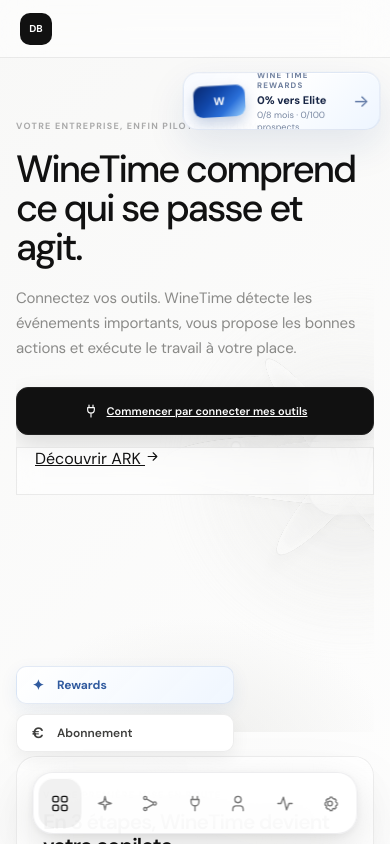
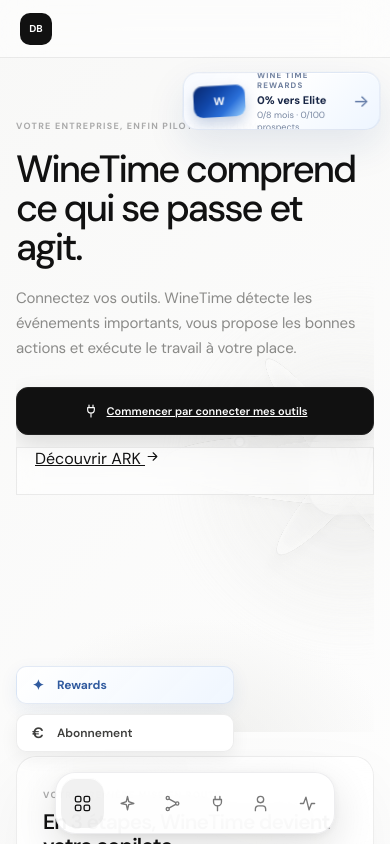
Before and after one commit to dreamsbuilding3-afk/Orbit, a Next.js app: page / in a window 390 px wide. Shown: the top 844 px of the page. Built offline with nearby package versions, Linux system fonts and the light colour scheme; no server answers.

Commit message:
fix: make mobile navigation a six-item compact dock

```diff
--- a/app/mobile-polish.css
+++ b/app/mobile-polish.css
@@ -1,5 +1,7 @@
 /* WineTime mobile navigation + floating Rewards preview */
 @media (max-width: 760px) {
+  .app-shell { padding-bottom: 28px !important; }
+
   .sidebar {
     left: 50% !important;
     right: auto !important;
@@ -39,6 +41,11 @@
     font-size: 0 !important;
   }
 
+  /* Mobile dock = 6 primary destinations. Settings stays accessible on desktop. */
+  .sidebar .nav-item:last-child {
+    display: none !important;
+  }
+
   .sidebar .nav-item svg {
     width: 19px !important;
     height: 19px !important;
@@ -49,7 +56,6 @@
     box-shadow: inset 0 1px 0 rgba(255,255,255,.9) !important;
   }
 
-  /* Keep every destination tappable while removing the oversized mobile rail. */
   .sidebar .nav-item:hover {
     transform: none !important;
   }
```
